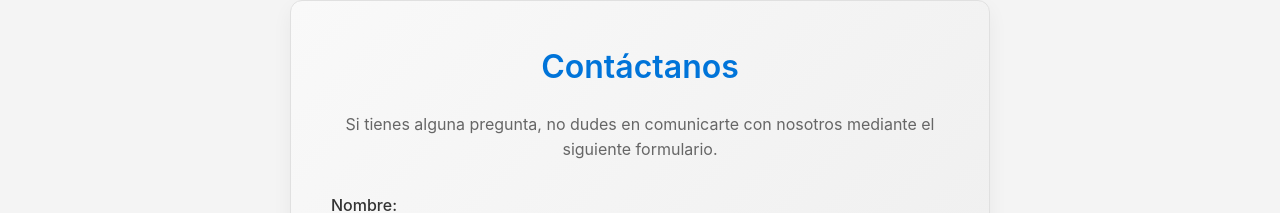
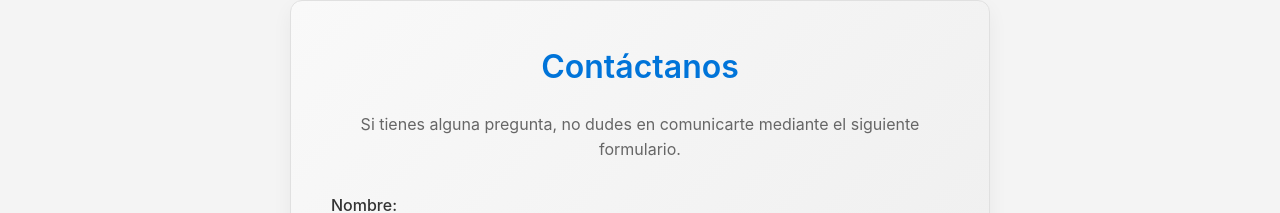
Before and after one commit to warsoft0803/warsoft0803.github.io, a Vue app: page /contacto in a window 1280 px wide. Shown: the part 138-351 px from the top of the page. Built offline with nearby package versions, Linux system fonts and the light colour scheme.

Commit message:
Apdate forms contact action method post

```diff
--- a/src/views/Contacto.vue
+++ b/src/views/Contacto.vue
@@ -2,7 +2,7 @@
   <div class="contact">
     <h1>Contáctanos</h1>
     <p>
-      Si tienes alguna pregunta, no dudes en comunicarte con nosotros mediante el siguiente formulario.
+      Si tienes alguna pregunta, no dudes en comunicarte mediante el siguiente formulario.
     </p>
 <!--en esta seccion se integra endpoint del formulario para que funcione-->
     <form action="https://formsubmit.co/478b59a40b7d2fcb0613775063de7b6b" method="POST" @submit.prevent="handleSubmit">
@@ -44,7 +44,7 @@
       <!--No me direccione al recapcha-->
       <input type="hidden" name="_captcha" value="false"/>
 
-      <!-- Botón de envío dinámico -->
+      <!-- Botón de envío dinámicos -->
       <button type="submit" :disabled="loading">
         {{ loading ? "Enviando..." : "Enviar" }}
       </button>
```
